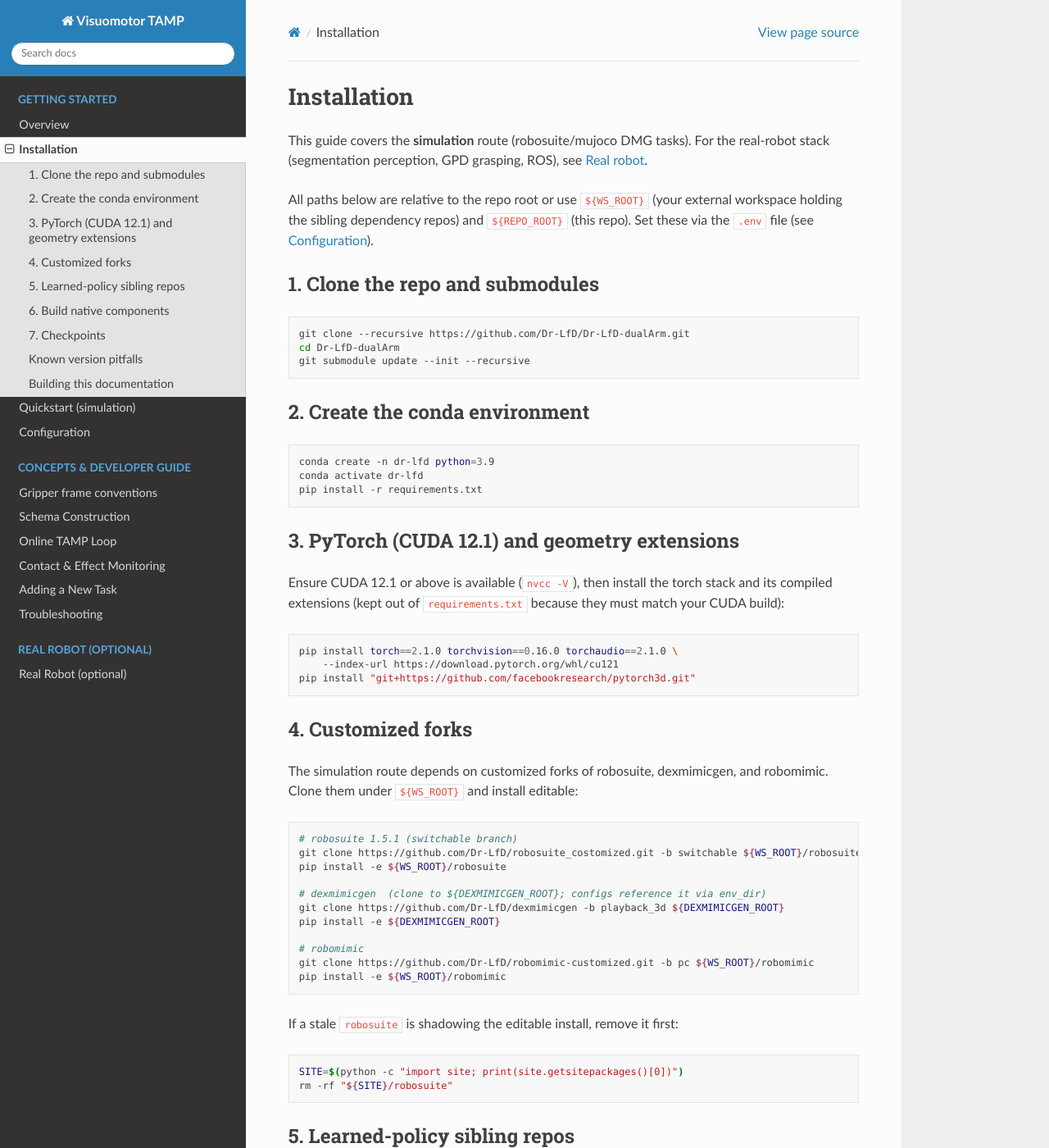
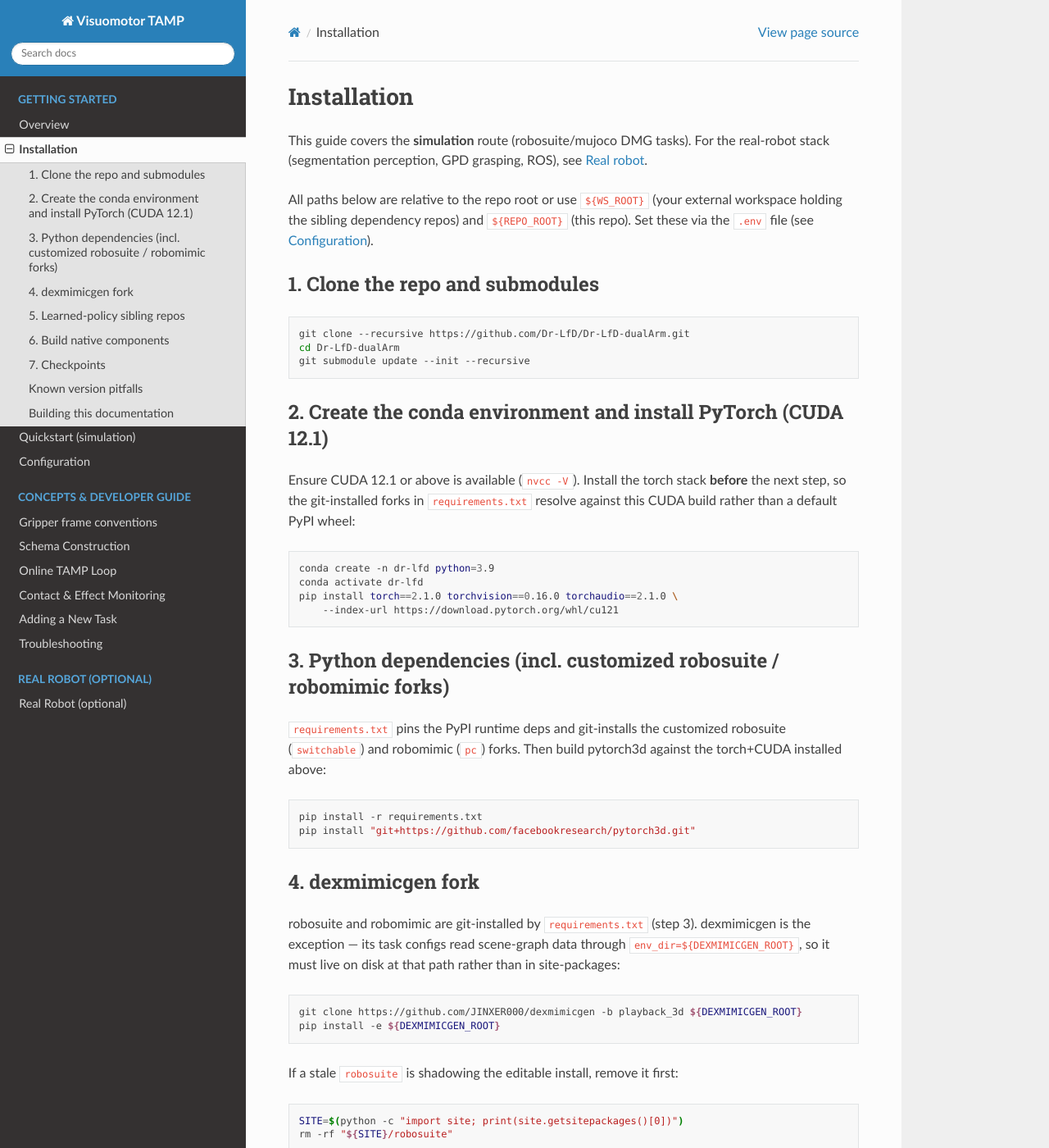
Before and after one commit to Dr-LfD/Dr-LfD-dualArm, a Sphinx documentation site: the page built from docs/source/Installation.md, in a window 1280 px wide and 1400 px high. Shown: the whole window at 82% size. Built offline with Sphinx 7.4.7 and the Read the Docs theme 3.1.0, drawn with Linux system fonts in a browser that asks for light colours; pages that are not in the unit, such as notebooks, are missing from menus.

Commit message:
add download py

````diff
--- a/docs/source/Installation.md
+++ b/docs/source/Installation.md
@@ -16,43 +16,40 @@ cd Dr-LfD-dualArm
 git submodule update --init --recursive
 ```
 
-## 2. Create the conda environment
+## 2. Create the conda environment and install PyTorch (CUDA 12.1)
+
+Ensure CUDA 12.1 or above is available (`nvcc -V`). Install the torch stack
+**before** the next step, so the git-installed forks in `requirements.txt`
+resolve against this CUDA build rather than a default PyPI wheel:
 
 ```bash
 conda create -n dr-lfd python=3.9
 conda activate dr-lfd
-pip install -r requirements.txt
+pip install torch==2.1.0 torchvision==0.16.0 torchaudio==2.1.0 \
+    --index-url https://download.pytorch.org/whl/cu121
 ```
 
-## 3. PyTorch (CUDA 12.1) and geometry extensions
+## 3. Python dependencies (incl. customized robosuite / robomimic forks)
 
-Ensure CUDA 12.1 or above is available (`nvcc -V`), then install the torch stack
-and its compiled extensions (kept out of `requirements.txt` because they must
-match your CUDA build):
+`requirements.txt` pins the PyPI runtime deps and git-installs the customized
+robosuite (`switchable`) and robomimic (`pc`) forks. Then build pytorch3d against
+the torch+CUDA installed above:
 
 ```bash
-pip install torch==2.1.0 torchvision==0.16.0 torchaudio==2.1.0 \
-    --index-url https://download.pytorch.org/whl/cu121
+pip install -r requirements.txt
 pip install "git+https://github.com/facebookresearch/pytorch3d.git"
 ```
 
-## 4. Customized forks
+## 4. dexmimicgen fork
 
-The simulation route depends on customized forks of robosuite, dexmimicgen, and
-robomimic. Clone them under `${WS_ROOT}` and install editable:
+robosuite and robomimic are git-installed by `requirements.txt` (step 3).
+dexmimicgen is the exception — its task configs read scene-graph data through
+`env_dir=${DEXMIMICGEN_ROOT}`, so it must live on disk at that path rather than
+in site-packages:
 
 ```bash
-# robosuite 1.5.1 (switchable branch)
-git clone https://github.com/Dr-LfD/robosuite_costomized.git -b switchable ${WS_ROOT}/robosuite
-pip install -e ${WS_ROOT}/robosuite
-
-# dexmimicgen  (clone to ${DEXMIMICGEN_ROOT}; configs reference it via env_dir)
-git clone https://github.com/Dr-LfD/dexmimicgen -b playback_3d ${DEXMIMICGEN_ROOT}
+git clone https://github.com/JINXER000/dexmimicgen -b playback_3d ${DEXMIMICGEN_ROOT}
 pip install -e ${DEXMIMICGEN_ROOT}
-
-# robomimic
-git clone https://github.com/Dr-LfD/robomimic-customized.git -b pc ${WS_ROOT}/robomimic
-pip install -e ${WS_ROOT}/robomimic
 ```
 
 If a stale `robosuite` is shadowing the editable install, remove it first:
````
Also changed, not shown: README.md (+4 -4 lines), download_ckpts.py (added, +84 -0 lines), requirements.txt (added, +65 -0 lines), .gitmodules, 1 other file.
